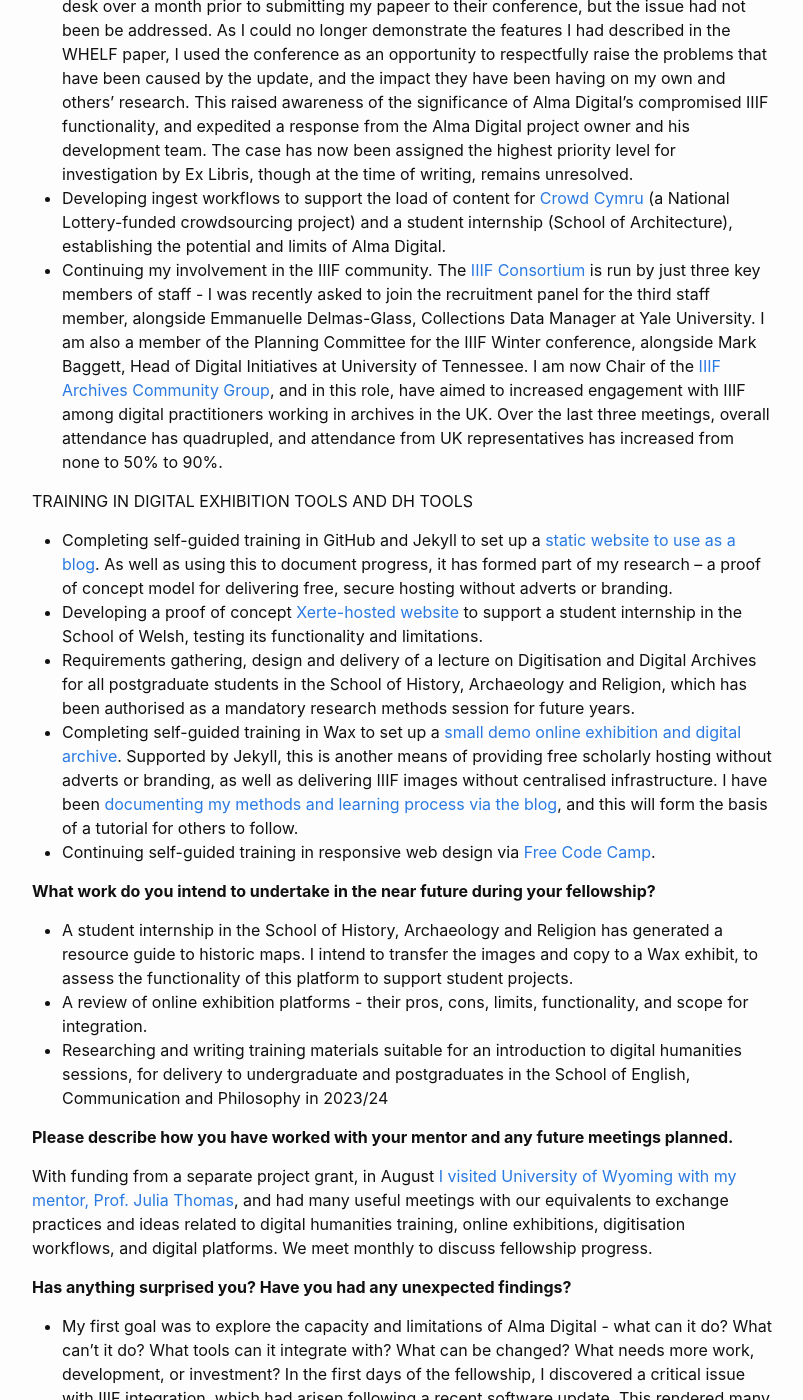
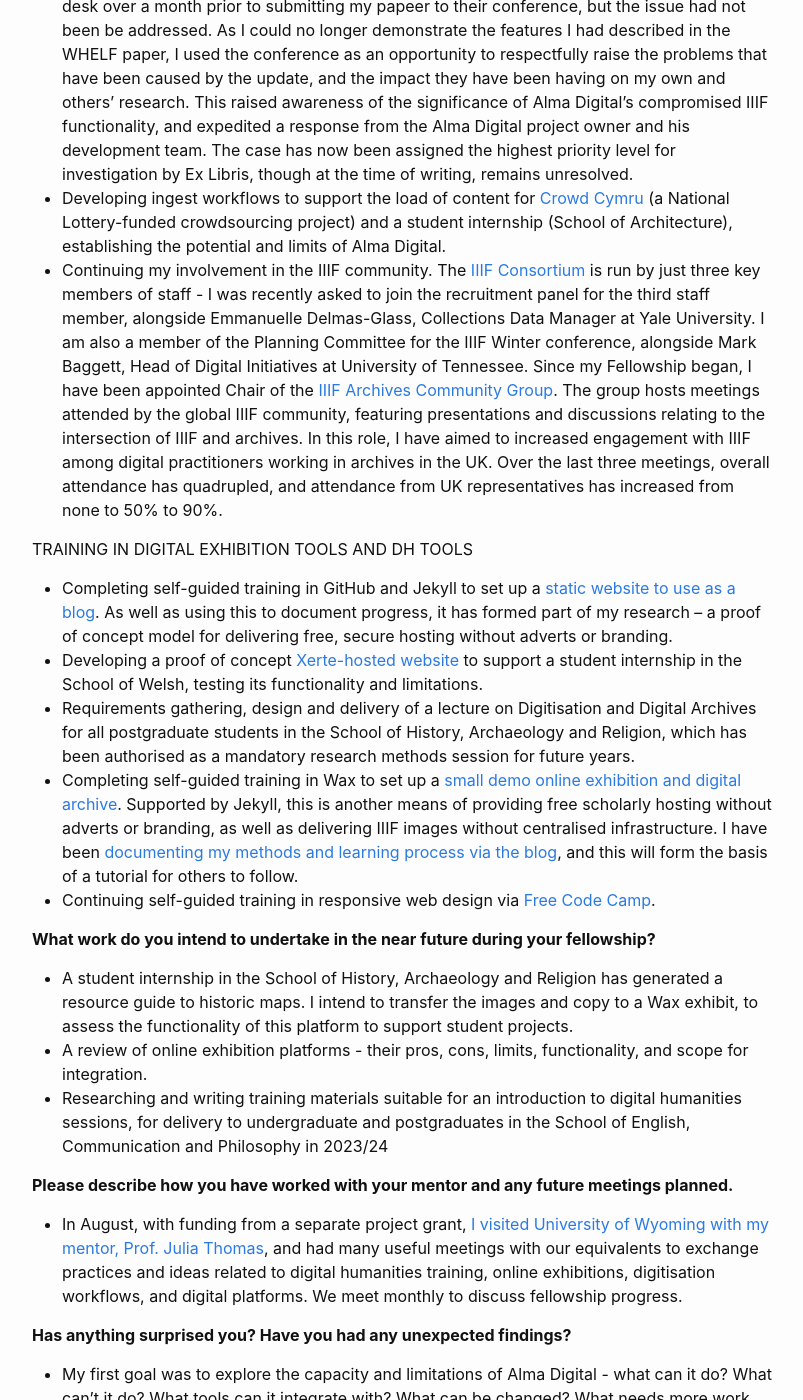
Before and after one commit to aeh0/experiiiments, a Jekyll site: the page built from _posts/2022-11-17-fellowship-update.markdown, in a window 1280 px wide and 1400 px high, scrolled down 923 px. Shown: the whole window, without its empty margins (238-1041 px from the left). Built offline with Jekyll 4.4.1, drawn with Linux system fonts in a browser that asks for light colours.

Commit message:
Update 2022-11-17-fellowship-update.markdown

```diff
--- a/_posts/2022-11-17-fellowship-update.markdown
+++ b/_posts/2022-11-17-fellowship-update.markdown
@@ -17,7 +17,7 @@ NEW LIBRARY SERVICE AND TRAINING TO SUPPORT RESEARCHERS IN PUBLISHING DIGITAL OU
 - Writing and delivering a [paper at the WHELF 2022 conference](https://www.youtube.com/watch?v=ywI3tkFO-ts) (Welsh Higher Education Libraries Forum), attended by library staff from Welsh HEIs. This was a significant event in terms of promoting Alma Digital for research, as it was attended exclusively by potential customers. Ex Libris supplies Alma, a Library Management System, to all HEIs in Wales as part of a consortium contract, but Cardiff University is the first among them to adopt Alma Digital as an image repository. Due to its ease of integration with the Alma LMS, conference attendees were keen to hear about our experiences with Alma Digital. The paper aimed to raise awareness of the IIIF functionality offered by Alma Digital, and the ways in which it allows content to be interoperably distributed to a wide range of teaching and research outputs.
 - Writing and delivering a paper at an international annual conference - [IGeLU (International Group of Ex Libris Users)](https://mtgsked.com/p/32964/s). Since writing the paper for WHELF, the IIIF functionality I had promoted had been lost following a software update. I had raised a case via Ex Libris' service desk over a month prior to submitting my papeer to their conference, but the issue had not been be addressed. As I could no longer demonstrate the features I had described in the WHELF paper, I used the conference as an opportunity to respectfully raise the problems that have been caused by the update, and the impact they have been having on my own and others' research. This raised awareness of the significance of Alma Digital's compromised IIIF functionality, and expedited a response from the Alma Digital project owner and his development team. The case has now been assigned the highest priority level for investigation by Ex Libris, though at the time of writing, remains unresolved.
 - Developing ingest workflows to support the load of content for [Crowd Cymru](https://archives.wales/2022/08/16/crowdcymru/) (a National Lottery-funded crowdsourcing project) and a student internship (School of Architecture), establishing the potential and limits of Alma Digital.
-- Continuing my involvement in the IIIF community. The [IIIF Consortium](https://iiif.io/) is run by just three key members of staff - I was recently asked to join the recruitment panel for the third staff member, alongside Emmanuelle Delmas-Glass, Collections Data Manager at Yale University. I am also a member of the Planning Committee for the IIIF Winter conference, alongside Mark Baggett, Head of Digital Initiatives at University of Tennessee. I am now Chair of the [IIIF Archives Community Group](https://iiif.io/community/groups/archives/), and in this role, have aimed to increased engagement with IIIF among digital practitioners working in archives in the UK. Over the last three meetings, overall attendance has quadrupled, and attendance from UK representatives has increased from none to 50% to 90%.
+- Continuing my involvement in the IIIF community. The [IIIF Consortium](https://iiif.io/) is run by just three key members of staff - I was recently asked to join the recruitment panel for the third staff member, alongside Emmanuelle Delmas-Glass, Collections Data Manager at Yale University. I am also a member of the Planning Committee for the IIIF Winter conference, alongside Mark Baggett, Head of Digital Initiatives at University of Tennessee. Since my Fellowship began, I have been appointed Chair of the [IIIF Archives Community Group](https://iiif.io/community/groups/archives/). The group hosts meetings attended by the global IIIF community, featuring presentations and discussions relating to the intersection of IIIF and archives. In this role, I have aimed to increased engagement with IIIF among digital practitioners working in archives in the UK. Over the last three meetings, overall attendance has quadrupled, and attendance from UK representatives has increased from none to 50% to 90%.
 
 TRAINING IN DIGITAL EXHIBITION TOOLS AND DH TOOLS
 - Completing self-guided training in GitHub and Jekyll to set up a [static website to use as a blog](https://aeh0.github.io/experiiiments/2022/08/04/blog-like-a-hacker.html). As well as using this to document progress, it has formed part of my research – a proof of concept model for delivering free, secure hosting without adverts or branding.
@@ -34,7 +34,7 @@ TRAINING IN DIGITAL EXHIBITION TOOLS AND DH TOOLS
 
 **Please describe how you have worked with your mentor and any future meetings planned.**
 
- With funding from a separate project grant, in August [I visited University of Wyoming with my mentor, Prof. Julia Thomas](https://twitter.com/AlisonHappening/status/1564615414612725764?s=20&t=24gMjcXLuJ0uy9mrEA32eA), and had many useful meetings with our equivalents to exchange practices and ideas related to digital humanities training, online exhibitions, digitisation workflows, and digital platforms. We meet monthly to discuss fellowship progress.
+- In August, with funding from a separate project grant, [I visited University of Wyoming with my mentor, Prof. Julia Thomas](https://twitter.com/AlisonHappening/status/1564615414612725764?s=20&t=24gMjcXLuJ0uy9mrEA32eA), and had many useful meetings with our equivalents to exchange practices and ideas related to digital humanities training, online exhibitions, digitisation workflows, and digital platforms. We meet monthly to discuss fellowship progress.
 
 **Has anything surprised you? Have you had any unexpected findings?**
 
```
